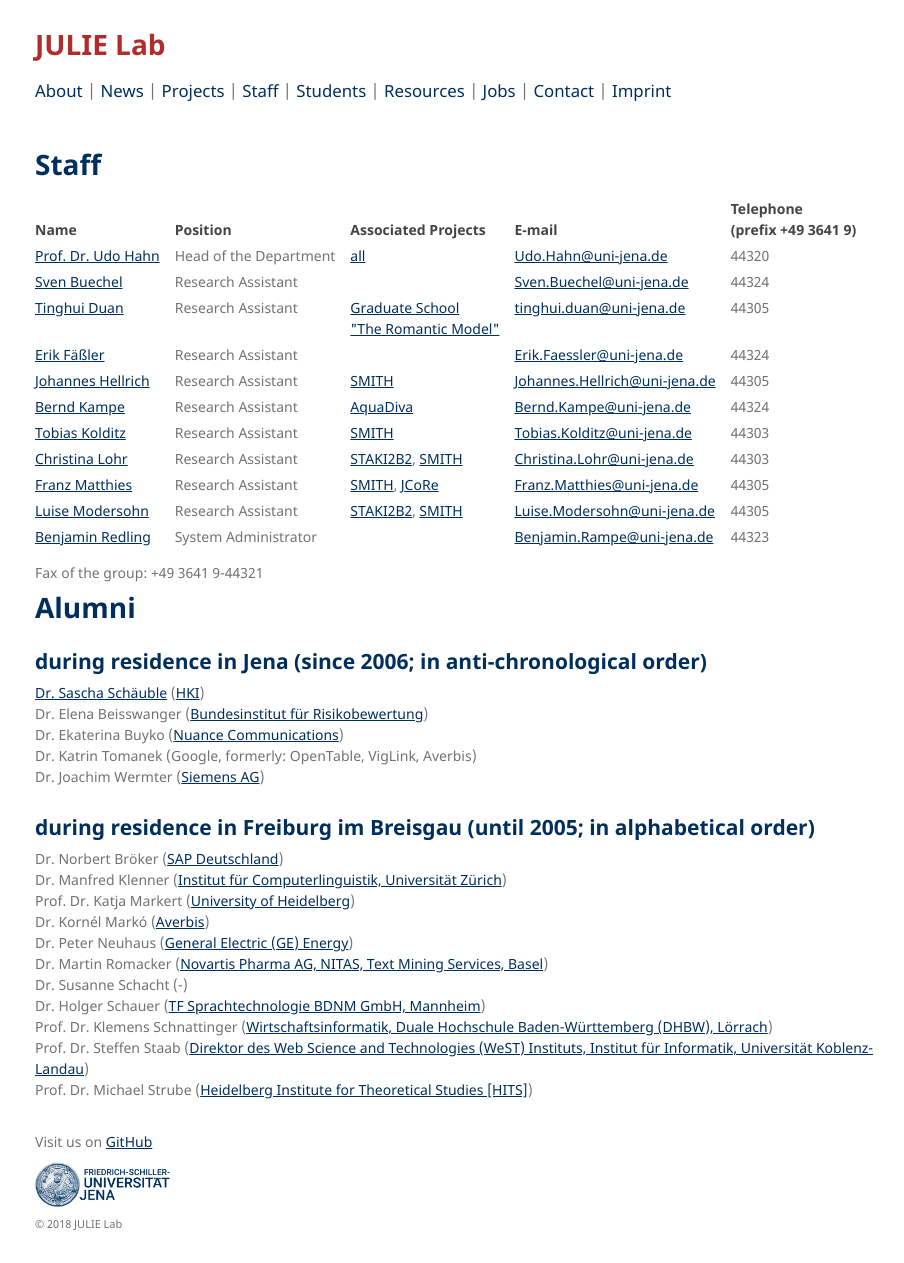
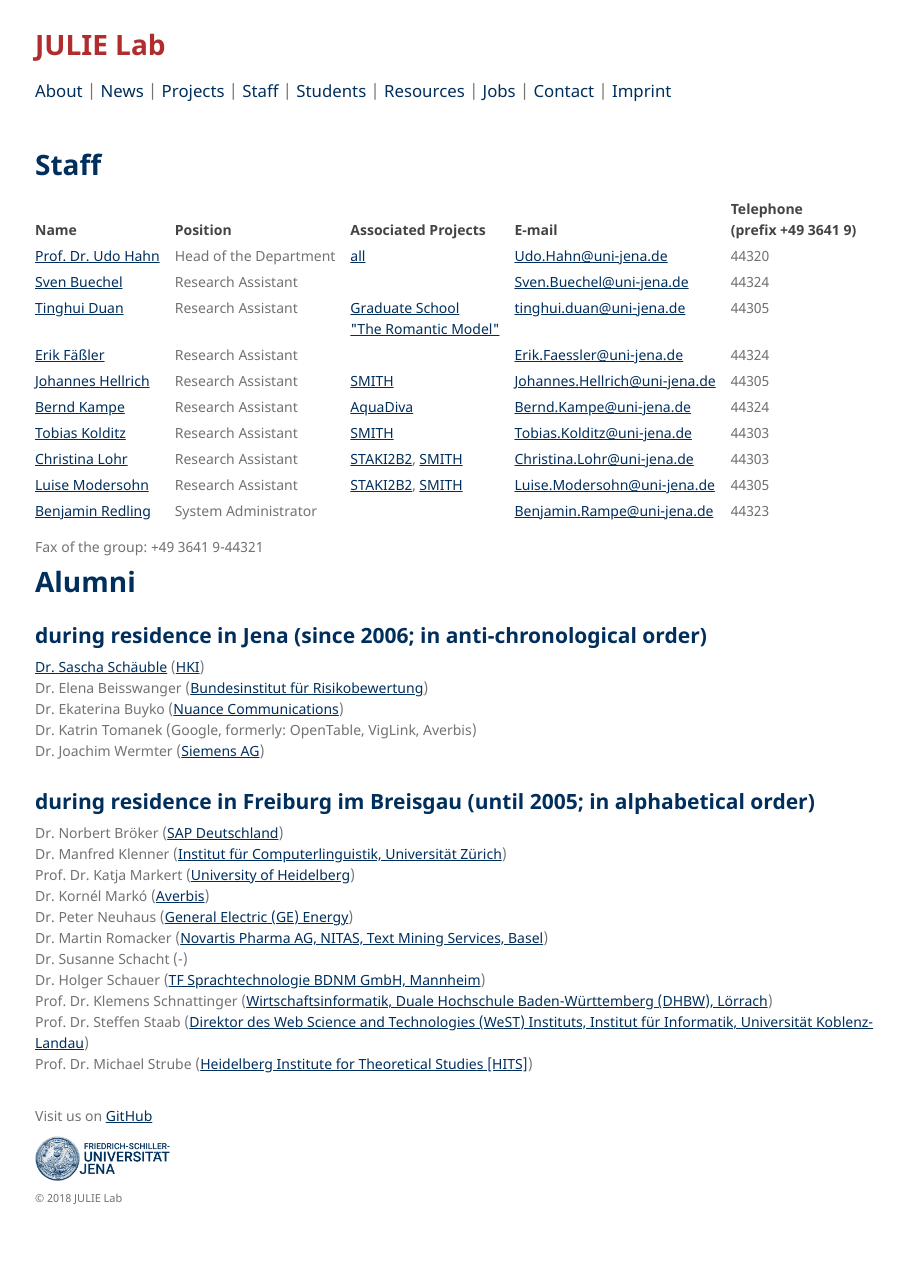
Before and after one commit to JULIELab/JULIELab.github.io, a Jekyll site: the page built from Staff.md, in a window 1280 px wide and 1263 px high. Shown: the whole window, without its empty margins (185-1089 px from the left). Built offline with Jekyll 4.4.1, drawn with Linux system fonts in a browser that asks for light colours; our own code applies the rules of GitHub Pages for plain Markdown files.

Commit message:
Update Staff.md

```diff
--- a/Staff.md
+++ b/Staff.md
@@ -14,7 +14,6 @@ layout: staff_tab
 | [Bernd Kampe](/Staff/Kampe/) | Research Assistant | [AquaDiva](http://www.aquadiva.uni-jena.de/) | [Bernd.Kampe@uni-jena.de](mailto:Bernd.Kampe@uni-jena.de) | 44324 |
 | [Tobias Kolditz](/Staff/Tobias+Kolditz.html) | Research Assistant | [SMITH](http://www.smith.care/)	| [Tobias.Kolditz@uni-jena.de](mailto:Tobias.Kolditz@uni-jena.de) | 44303 |
 | [Christina Lohr](/Staff/Christina+Lohr.html)	| Research Assistant	| [STAKI2B2](http://gepris.dfg.de/gepris/projekt/315098900), [SMITH](http://www.smith.care/)	| [Christina.Lohr@uni-jena.de](mailto:Christina.Lohr@uni-jena.de)	| 44303 |
-| [Franz Matthies](/Staff/Franz+Matthies.html) | Research Assistant	| [SMITH](http://www.smith.care/), [JCoRe](https://julielab.github.io/) | [Franz.Matthies@uni-jena.de](mailto:Franz.Matthies@uni-jena.de)	| 44305 |
 | [Luise Modersohn](/Staff/Modersohn/) | Research Assistant |  [STAKI2B2](http://gepris.dfg.de/gepris/projekt/315098900), [SMITH](http://www.smith.care/)	| [Luise.Modersohn@uni-jena.de](mailto:Luise.Modersohn@uni-jena.de) | 44305 |
 | [Benjamin Redling](/Staff/Benjamin+Redling.html)	| System Administrator | |	[Benjamin.Rampe@uni-jena.de](mailto:Benjamin.Rampe@uni-jena.de)	| 44323 |
 
```
